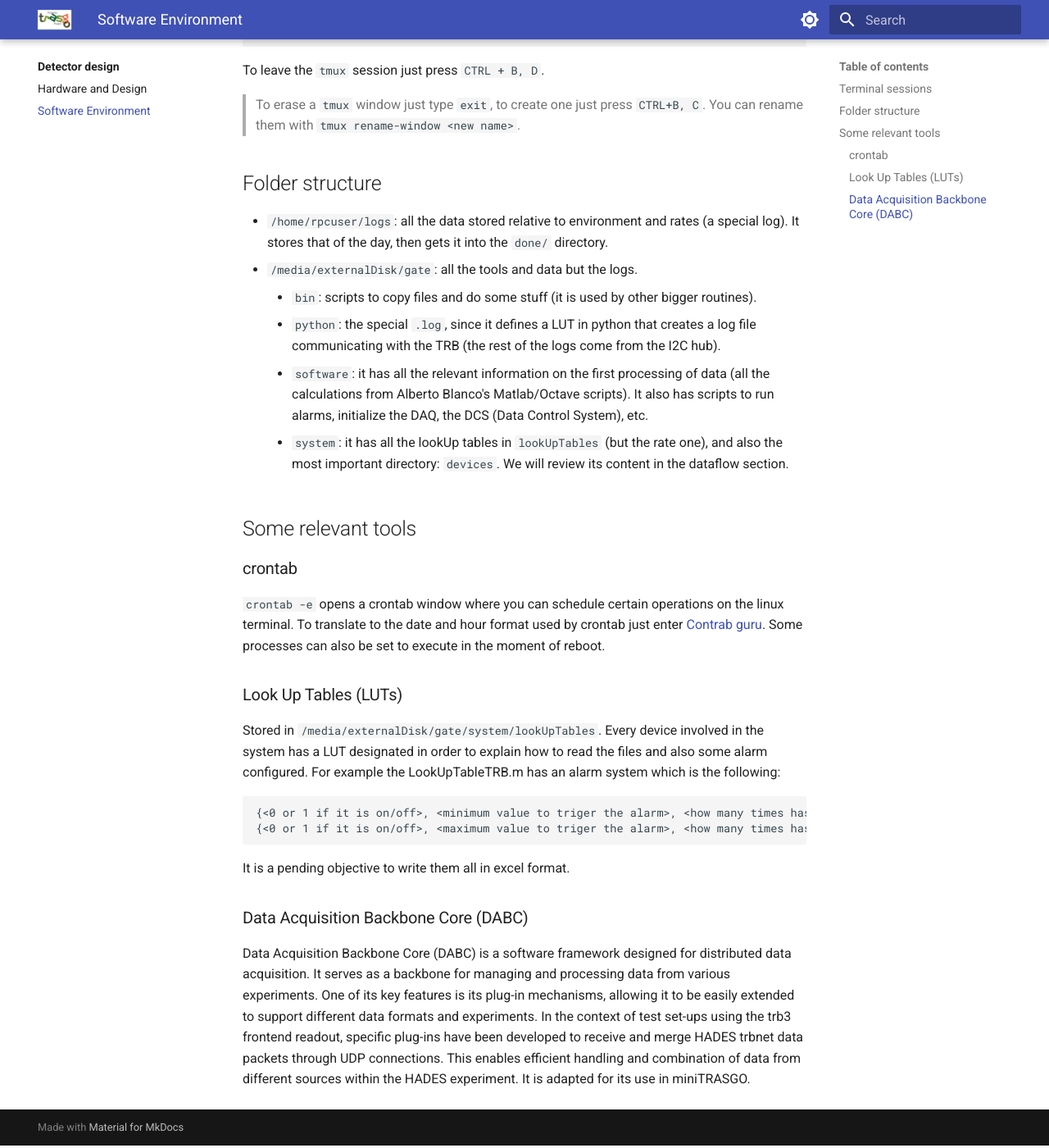
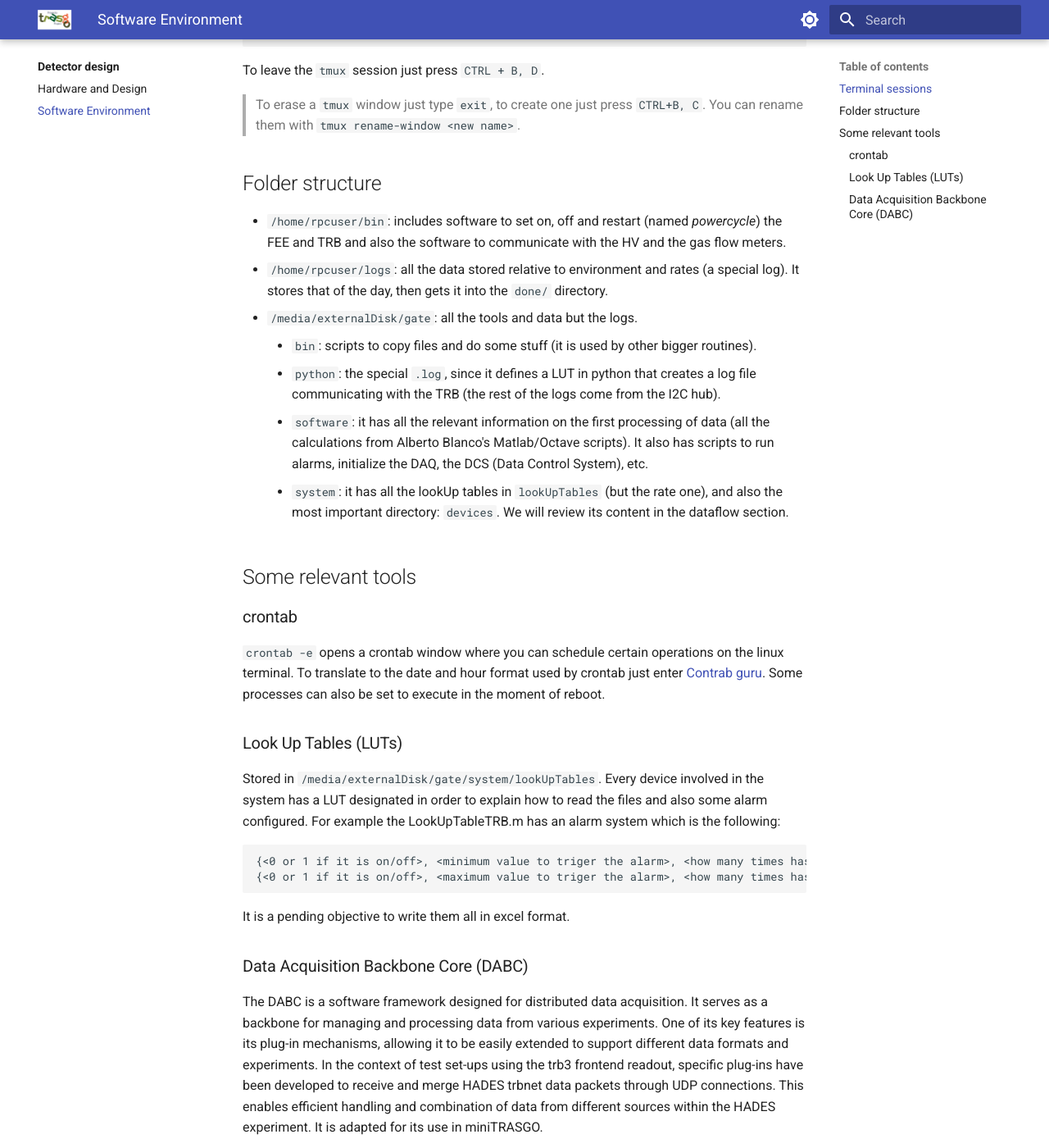
Before and after one commit to cayesoneira/miniTRASGO-documentation, an MkDocs documentation site: the page built from docs/design/environment.md, in a window 1280 px wide and 1400 px high, scrolled down 647 px. Shown: the whole window at 82% size. Built offline with MkDocs 1.6.1 and Material for MkDocs 9.7.7, drawn with Linux system fonts in a browser that asks for light colours.

Commit message:
Update environment.md

```diff
--- a/docs/design/environment.md
+++ b/docs/design/environment.md
@@ -18,6 +18,7 @@
 
 ## Folder structure
 
+- `/home/rpcuser/bin`: includes software to set on, off and restart (named *powercycle*) the FEE and TRB and also the software to communicate with the HV and the gas flow meters.
 - `/home/rpcuser/logs`: all the data stored relative to environment and rates (a special log). It stores that of the day, then gets it into the `done/` directory.
 - `/media/externalDisk/gate`: all the tools and data but the logs.
     - `bin`: scripts to copy files and do some stuff (it is used by other bigger routines).
@@ -40,4 +41,4 @@
 It is a pending objective to write them all in excel format.
 
 ### Data Acquisition Backbone Core (DABC)
-Data Acquisition Backbone Core (DABC) is a software framework designed for distributed data acquisition. It serves as a backbone for managing and processing data from various experiments. One of its key features is its plug-in mechanisms, allowing it to be easily extended to support different data formats and experiments. In the context of test set-ups using the trb3 frontend readout, specific plug-ins have been developed to receive and merge HADES trbnet data packets through UDP connections. This enables efficient handling and combination of data from different sources within the HADES experiment. It is adapted for its use in miniTRASGO.
+The DABC is a software framework designed for distributed data acquisition. It serves as a backbone for managing and processing data from various experiments. One of its key features is its plug-in mechanisms, allowing it to be easily extended to support different data formats and experiments. In the context of test set-ups using the trb3 frontend readout, specific plug-ins have been developed to receive and merge HADES trbnet data packets through UDP connections. This enables efficient handling and combination of data from different sources within the HADES experiment. It is adapted for its use in miniTRASGO.
```
